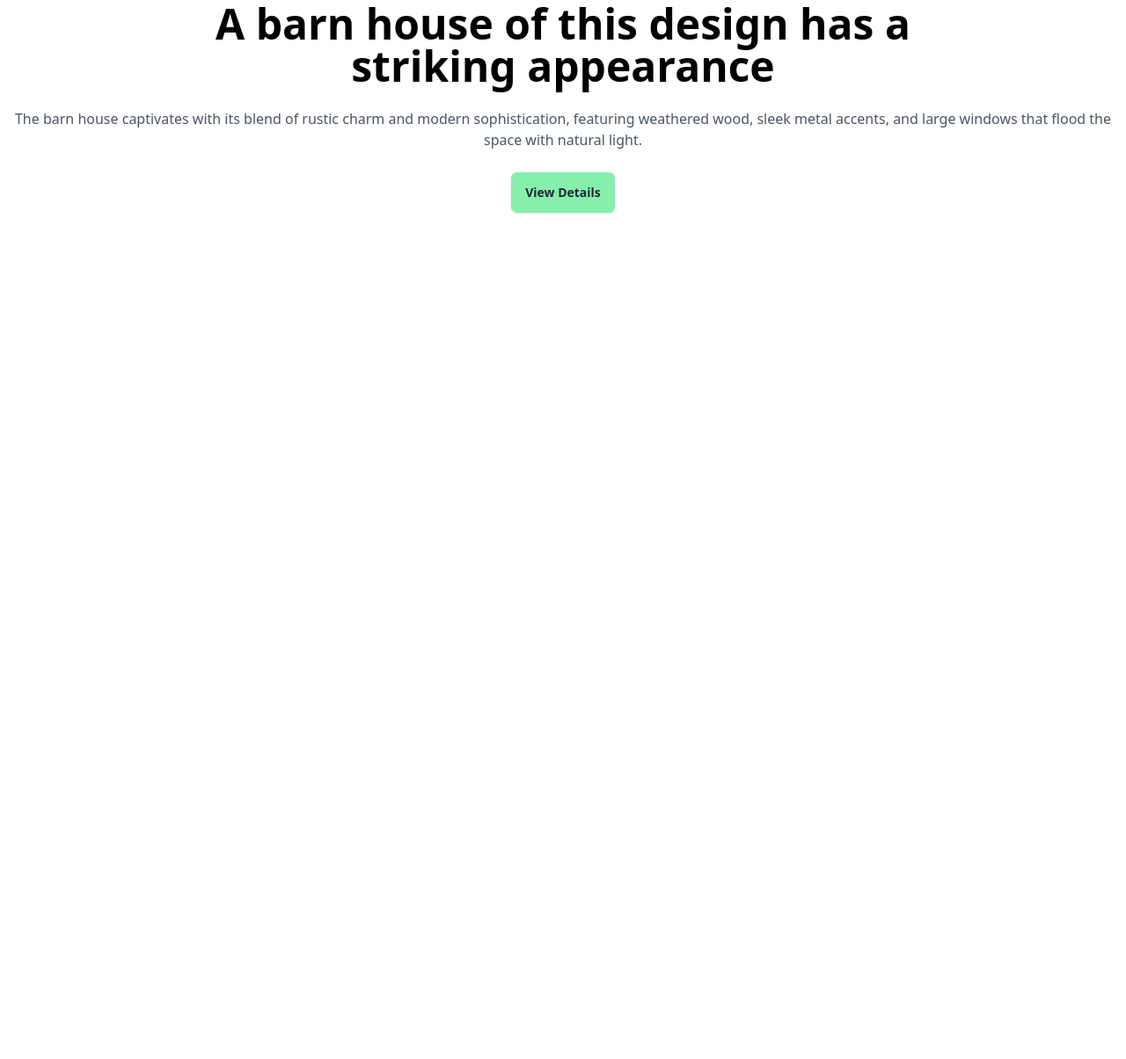
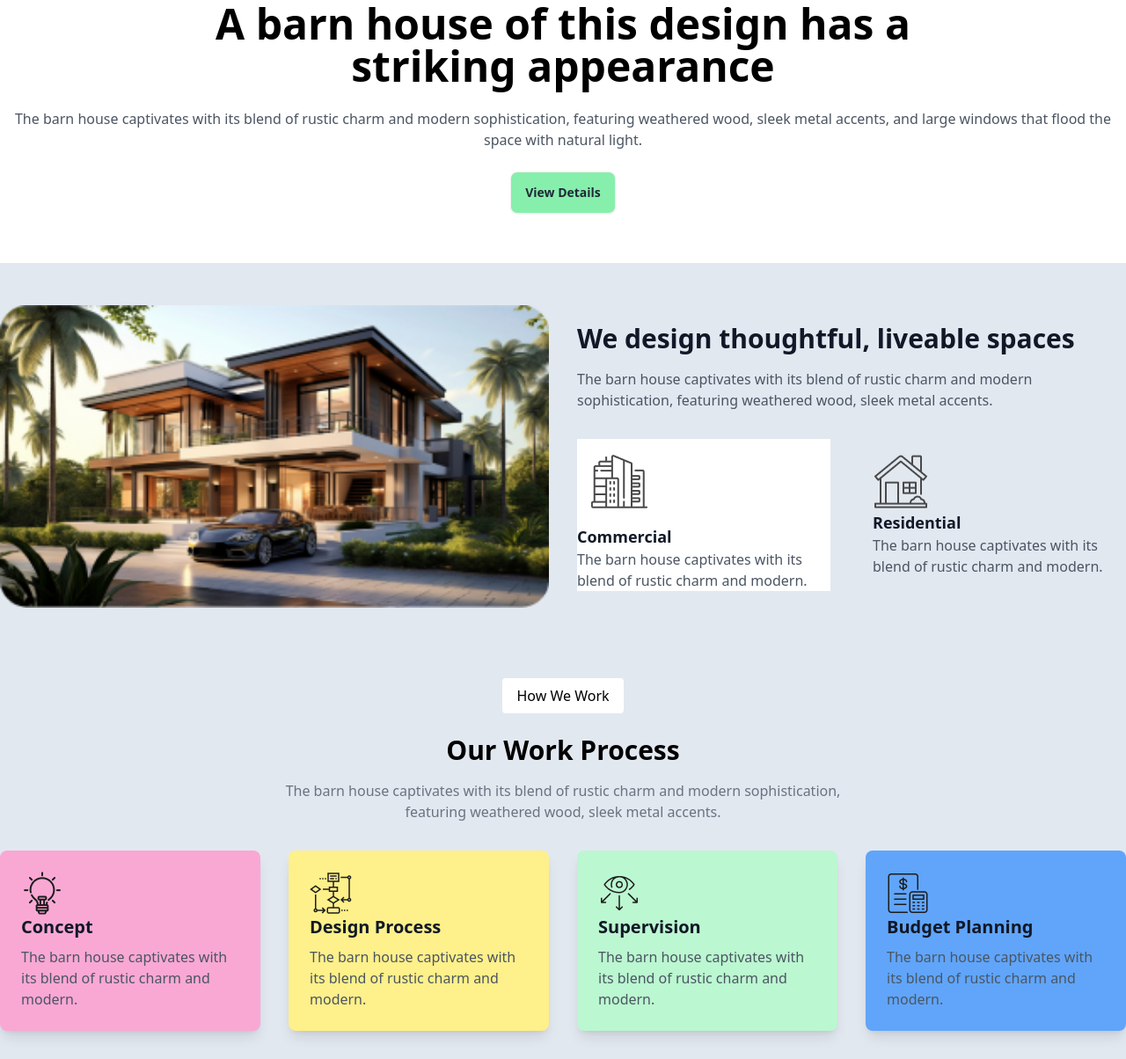
Before and after one commit to Rihabuzzaman/assignment-three, a plain HTML site: page index.html in a window 1280 px wide. Shown: the part 372-1576 px from the top of the page at 88% size. Before the commit the page ends 800 px from the top, so only its background shows below. Drawn offline with nearby package versions, Linux system fonts and the light colour scheme.

Commit message:
added the our section

```diff
--- a/index.html
+++ b/index.html
@@ -142,5 +142,89 @@
         </div>
       </div>
     </header>
+    <!-- main section -->
+    <main>
+      <section class="bg-slate-200 py-12">
+        <div class="container mx-auto grid md:grid-cols-2 gap-8 items-center">
+            <div class="space-y-4">
+                <img src="assets/article3.png" alt="" class="w-full h-full object-cover">
+            </div>
+            <div>
+                <h2 class="text-3xl font-bold text-gray-900">We design thoughtful, liveable spaces</h2>
+                <p class="text-gray-600 mt-4">
+                    The barn house captivates with its blend of rustic charm and modern sophistication, featuring weathered wood, sleek metal accents.
+                </p>
+                <div class="grid grid-cols-2 gap-4 mt-8">
+                    <div class="flex items-center">
+
+                        <div class="mr-4 bg-white">
+                          <div class="bg-white p-4">
+                            <img src="assets/commercial.png" alt="Commercial">
+                        </div>
+                            <h3 class="text-lg font-bold text-gray-900">Commercial</h3>
+                            <p class="text-gray-600">The barn house captivates with its blend of rustic charm and modern.</p>
+                        </div>
+                    </div>
+                    <div class="flex items-center">
+
+                        <div class="ml-4">
+                          <div class="bg-wip-4">
+                            <img src="assets/residential.png" alt="Residential">
+                        </div>
+                            <h3 class="text-lg font-bold text-gray-900">Residential</h3>
+                            <p class="text-gray-600">The barn house captivates with its blend of rustic charm and modern.</p>
+                        </div>
+                    </div>
+                </div>
+            </div>
+        </div>
+    </section>
+      <!-- our work section -->
+      <section class="bg-slate-200 py-8">
+        <!-- Button -->
+        <div class="flex justify-center items-center mb-6">
+          <button class="bg-white text-black py-2 px-4 rounded">
+            How We Work
+          </button>
+        </div>
+        <!-- Text Section -->
+        <div class="text-center">
+          <h2 class="text-black font-bold text-3xl mb-4">Our Work Process</h2>
+          <p class="text-gray-500">
+            The barn house captivates with its blend of rustic charm and modern
+            sophistication, <br />
+            featuring weathered wood, sleek metal accents.
+          </p>
+        </div>
+        <!-- grid 4 card section -->
+        <div class="grid md:grid-cols-4 gap-8 mt-8">
+          <!-- Process Step 1 -->
+          <div class="bg-pink-300 p-6 rounded-lg shadow-lg">
+            <img src="assets/concept.png" alt="">
+              <h3 class="text-xl font-bold text-gray-900">Concept</h3>
+              <p class="text-gray-600 mt-2">The barn house captivates with its blend of rustic charm and modern.</p>
+          </div>
+          <!-- card-2 -->
+          <div class="bg-yellow-200 p-6 rounded-lg shadow-lg">
+            <img src="assets/flow-chart.png" alt="">
+              <h3 class="text-xl font-bold text-gray-900">Design Process</h3>
+              <p class="text-gray-600 mt-2">The barn house captivates with its blend of rustic charm and modern.</p>
+          </div>
+          <!-- card -3 -->
+          <div class="bg-green-200 p-6 rounded-lg shadow-lg">
+            <img src="assets/vision.png" alt="">
+              <h3 class="text-xl font-bold text-gray-900">Supervision</h3>
+              <p class="text-gray-600 mt-2">The barn house captivates with its blend of rustic charm and modern.</p>
+          </div>
+          <!-- card-4 -->
+          <div class="bg-blue-400 p-6 rounded-lg shadow-lg">
+            <img src="assets/budget-planning.png" alt="">
+              <h3 class="text-xl font-bold text-gray-900">Budget Planning</h3>
+              <p class="text-gray-600 mt-2">The barn house captivates with its blend of rustic charm and modern.</p>
+          </div>
+      </div>
+  </div>
+      </section>
+    </main>
   </body>
 </html>
```
